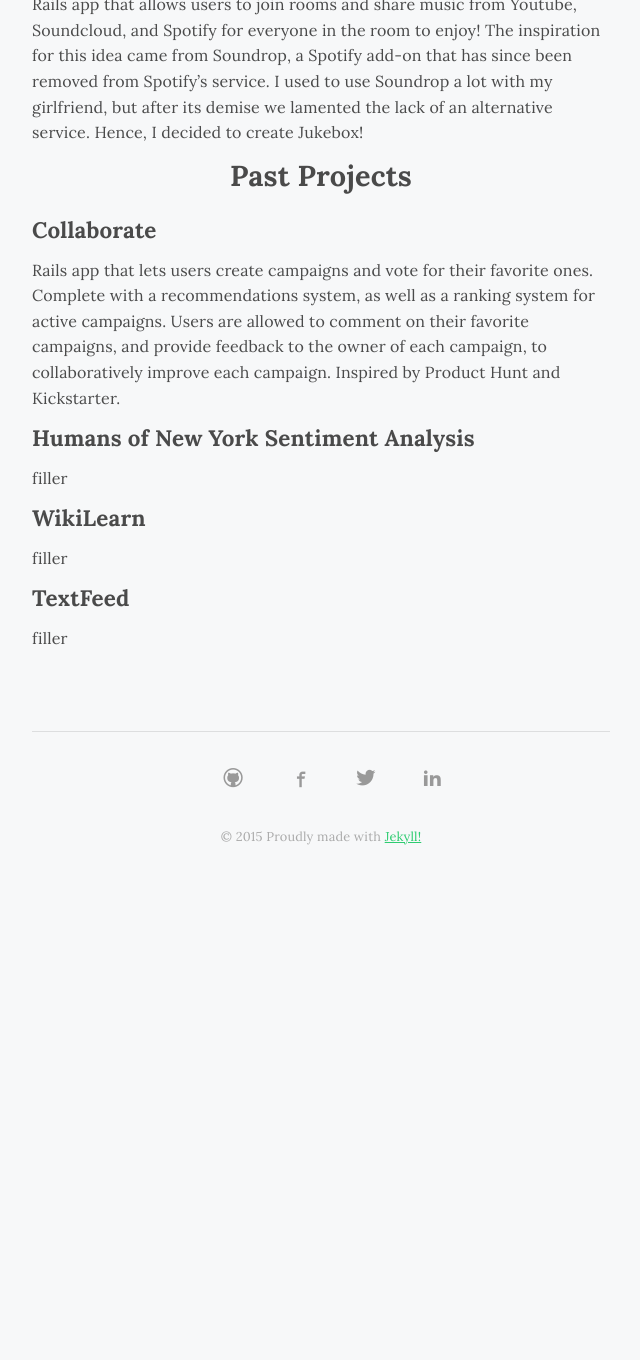
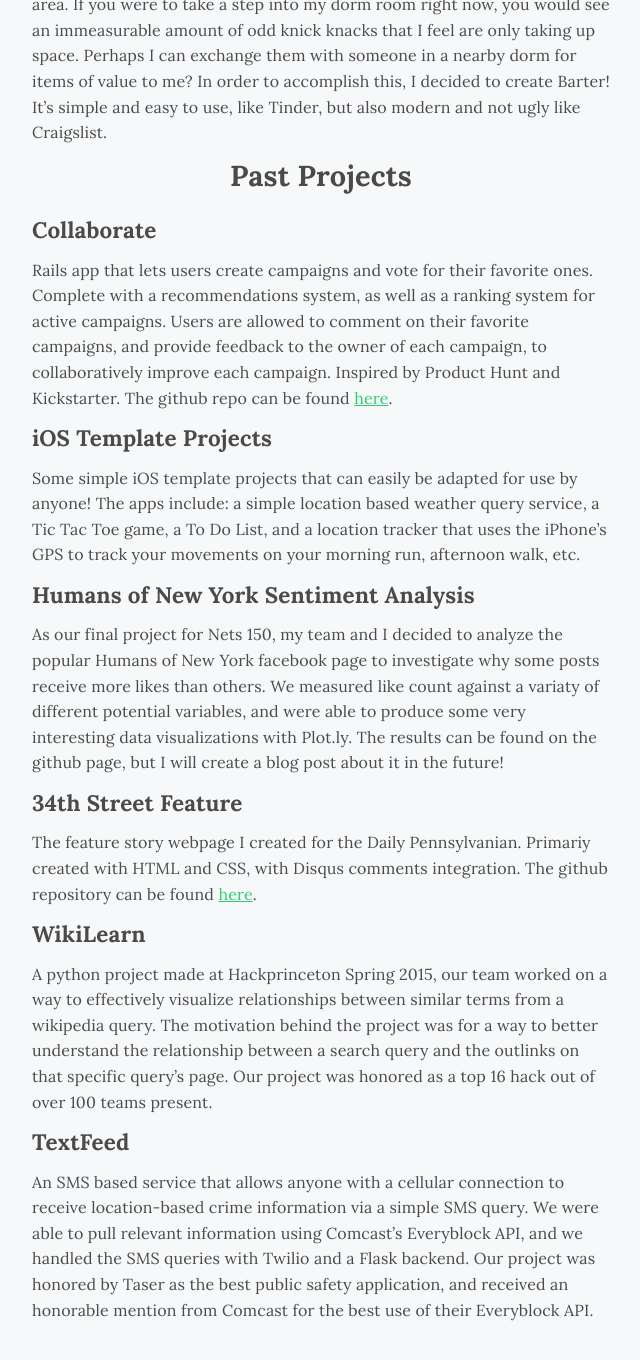
Before and after one commit to jgao1995/jgao1995.github.io, a Jekyll site: the page built from projects.md, in a window 1280 px wide and 1400 px high, scrolled down 915 px. Shown: the top 1360 px of the window, without its empty margins (319-959 px from the left). Built offline with Jekyll 4.4.1, drawn with Linux system fonts in a browser that asks for light colours; some web fonts are replaced; before the commit the page ends 1762 px from its top, so only the background shows below that; some of the changed text lies outside the part shown.

Commit message:
cleaned up website

```diff
--- a/projects.md
+++ b/projects.md
@@ -8,22 +8,28 @@
 
 ##Current Projects
 
-### Barter
-- An iOS app that lets you trade your unwanted items with strangers in your area. If you were to take a step into my dorm room right now, you would see an immeasurable amount of odd knick knacks that I feel are only taking up space. Perhaps I can exchange them with someone in a nearby dorm for items of value to me? In order to accomplish this, I decided to create Barter! It's simple and easy to use, like Tinder, but also modern and not ugly like Craigslist.
-
 ### Jukebox
 - Rails app that allows users to join rooms and share music from Youtube, Soundcloud, and Spotify for everyone in the room to enjoy! The inspiration for this idea came from Soundrop, a Spotify add-on that has since been removed from Spotify's service. I used to use Soundrop a lot with my girlfriend, but after its demise we lamented the lack of an alternative service. Hence, I decided to create Jukebox!
+
+### [Barter](https://github.com/jgao1995/Barter)
+- An iOS app that lets you trade your unwanted items with strangers in your area. If you were to take a step into my dorm room right now, you would see an immeasurable amount of odd knick knacks that I feel are only taking up space. Perhaps I can exchange them with someone in a nearby dorm for items of value to me? In order to accomplish this, I decided to create Barter! It's simple and easy to use, like Tinder, but also modern and not ugly like Craigslist.
 
 ##Past Projects
 
 ### [Collaborate](http://collaborate-io.herokuapp.com/)
-- Rails app that lets users create campaigns and vote for their favorite ones. Complete with a recommendations system, as well as a ranking system for active campaigns. Users are allowed to comment on their favorite campaigns, and provide feedback to the owner of each campaign, to collaboratively improve each campaign. Inspired by Product Hunt and Kickstarter.
+- Rails app that lets users create campaigns and vote for their favorite ones. Complete with a recommendations system, as well as a ranking system for active campaigns. Users are allowed to comment on their favorite campaigns, and provide feedback to the owner of each campaign, to collaboratively improve each campaign. Inspired by Product Hunt and Kickstarter. The github repo can be found [here](https://github.com/jgao1995/Collaborate).
 
-### Humans of New York Sentiment Analysis
-- filler
+### [iOS Template Projects](https://github.com/jgao1995/iOS-Template-Projects)
+- Some simple iOS template projects that can easily be adapted for use by anyone! The apps include: a simple location based weather query service, a Tic Tac Toe game, a To Do List, and a location tracker that uses the iPhone's GPS to track your movements on your morning run, afternoon walk, etc.
 
-### WikiLearn
-- filler
+### [Humans of New York Sentiment Analysis](https://github.com/jgao1995/HONY-Analysis)
+- As our final project for Nets 150, my team and I decided to analyze the popular Humans of New York facebook page to investigate why some posts receive more likes than others. We measured like count against a variaty of different potential variables, and were able to produce some very interesting data visualizations with Plot.ly. The results can be found on the github page, but I will create a blog post about it in the future!
 
-### TextFeed
-- filler
+### [34th Street Feature](http://jgao1995.github.io/34thStreet/)
+- The feature story webpage I created for the Daily Pennsylvanian. Primariy created with HTML and CSS, with Disqus comments integration. The github repository can be found [here](https://github.com/jgao1995/34thStreet/tree/gh-pages).
+
+### [WikiLearn](https://github.com/ryin1/wikilearn)
+- A python project made at Hackprinceton Spring 2015, our team worked on a way to effectively visualize relationships between similar terms from a wikipedia query. The motivation behind the project was for a way to better understand the relationship between a search query and the outlinks on that specific query's page. Our project was honored as a top 16 hack out of over 100 teams present.
+
+### [TextFeed](https://github.com/jgao1995/TextFeed)
+- An SMS based service that allows anyone with a cellular connection to receive location-based crime information via a simple SMS query. We were able to pull relevant information using Comcast's Everyblock API, and we handled the SMS queries with Twilio and a Flask backend. Our project was honored by Taser as the best public safety application, and received an honorable mention from Comcast for the best use of their Everyblock API.
```
Also changed, not shown: about.md (+1 -1 lines), projects.html (deleted, +0 -11 lines).
